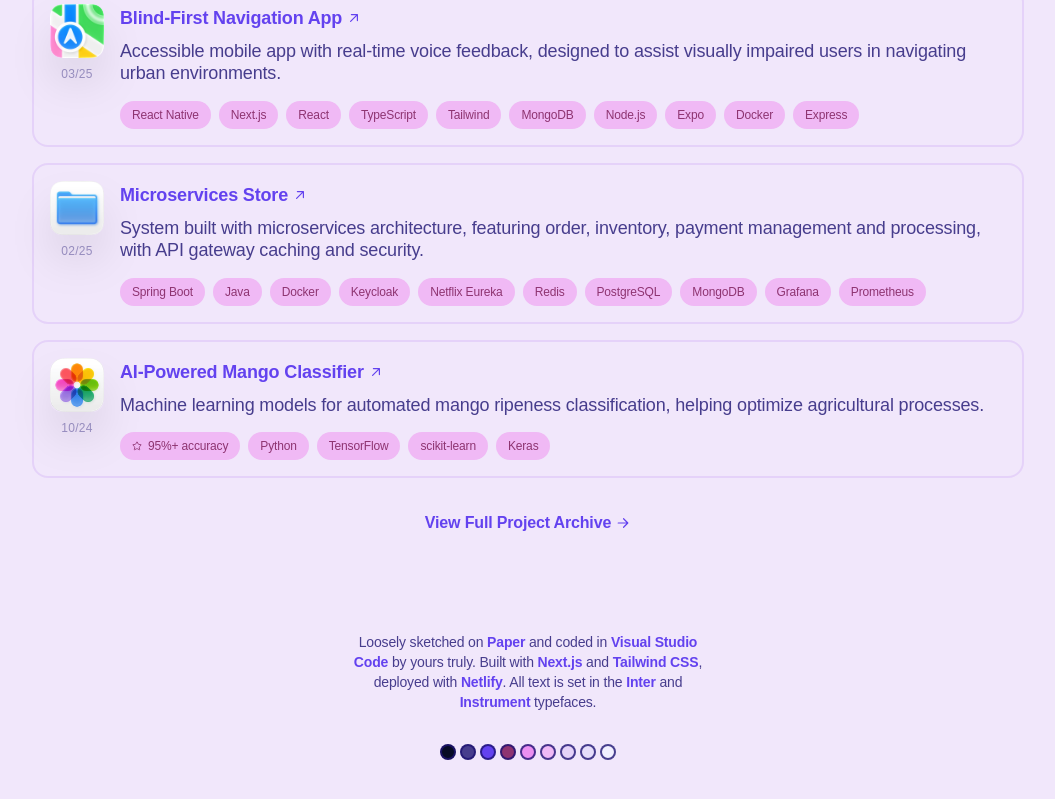
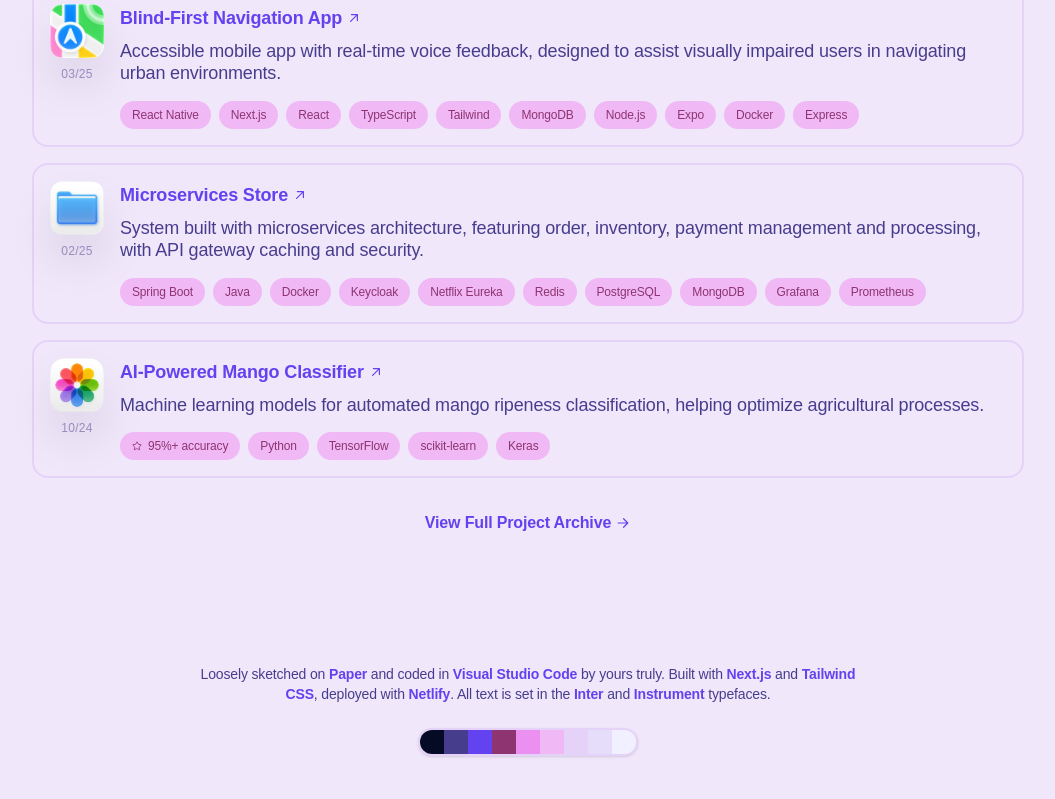
Before and after one commit to dejesusbg/resume, a Next.js app: page / in a window 1280 px wide. Shown: the part 2983-3782 px from the top of the page, without its empty margins (112-1167 px from the left). Built offline with nearby package versions, Linux system fonts and the light colour scheme; a web font is replaced by a local one.

Commit message:
fix footer margin and palette

```diff
--- a/src/app/page.tsx
+++ b/src/app/page.tsx
@@ -56,10 +56,10 @@
 
 export default function Home() {
 	return (
-		<div>
+		<>
 			<Hero />
 			<About />
 			<Projects />
-		</div>
+		</>
 	);
 }
--- a/src/components/layout/Footer.tsx
+++ b/src/components/layout/Footer.tsx
@@ -17,25 +17,27 @@
 	'bg-frost',
 ];
 
-const ColourCircle = ({ className }: { className: string }) => (
-	<div className={clsx('w-4 h-4 rounded-full mx-0.5 border-2', className)}></div>
-);
+const ColourBar = () => {
+	return (
+		<div className="flex mx-auto mb-4 border-2 rounded-full shadow border-misty h-min w-min overflow-clip">
+			{colours.map((className, i) => (
+				<div className={clsx('w-6 h-6', className)} key={i}></div>
+			))}
+		</div>
+	);
+};
 
 const Footer = () => {
 	const pathname = usePathname();
 	if (pathname !== '/') return null;
 
 	return (
-		<Section id="footer" className="!max-w-sm">
-			<footer className="flex flex-col items-center justify-center space-y-8 text-sm text-center">
+		<Section id="footer">
+			<footer className="flex flex-col max-w-xs gap-6 mx-auto text-sm text-center sm:max-w-lg lg:max-w-2xl">
 				<MarkdownRaw classNames={{ a: 'font-semibold text-periw hocus:text-berry' }}>
 					{credits}
 				</MarkdownRaw>
-				<div className="flex">
-					{colours.map((className, i) => (
-						<ColourCircle key={i} className={className} />
-					))}
-				</div>
+				<ColourBar />
 			</footer>
 		</Section>
 	);
--- a/src/components/ui/Section.tsx
+++ b/src/components/ui/Section.tsx
@@ -11,7 +11,7 @@
 	return (
 		<section
 			id={id}
-			className={clsx('mx-auto max-w-5xl px-4 not-first:mb-32 last:mb-24', className)}>
+			className={clsx('mx-auto max-w-5xl px-4 not-first:mb-32 last:mb-8', className)}>
 			{children}
 		</section>
 	);
```
